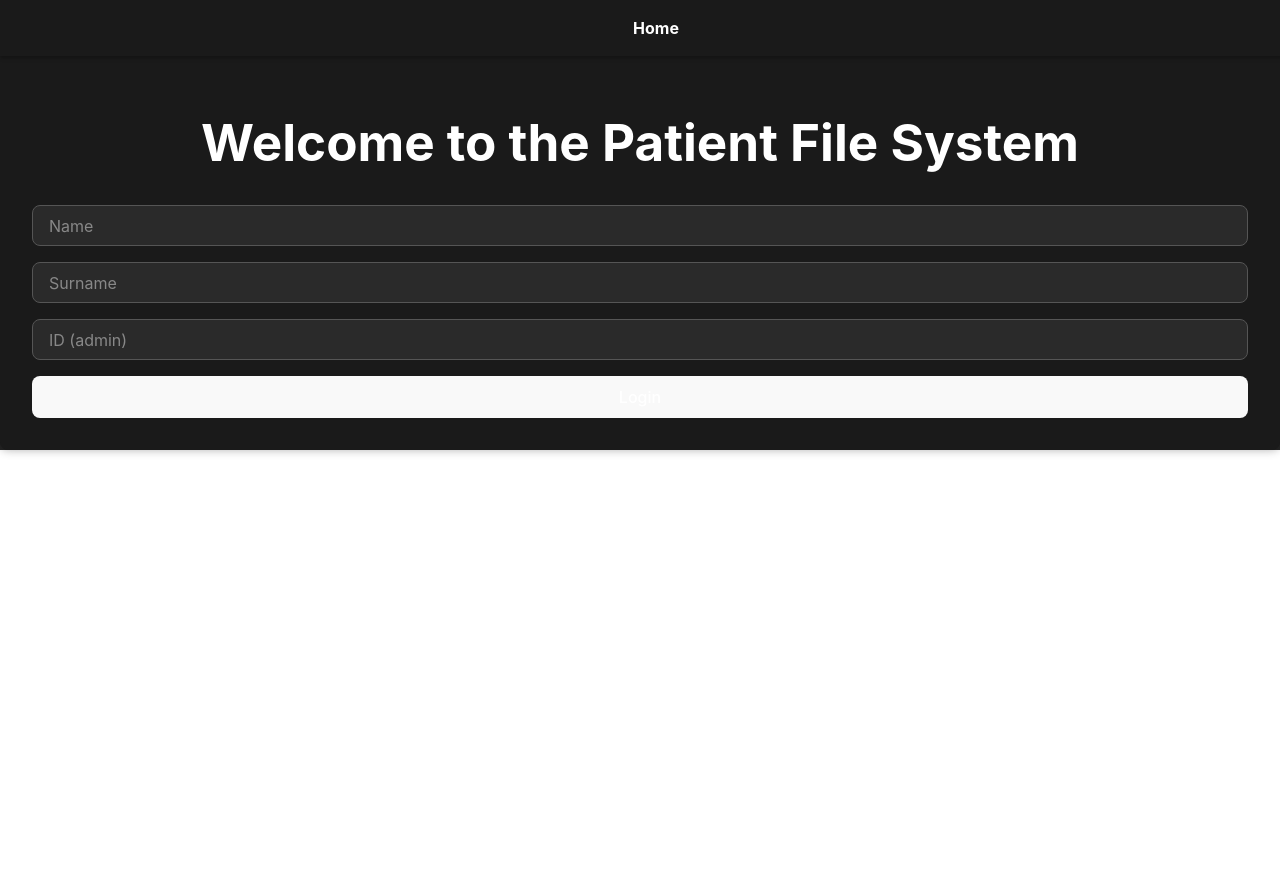
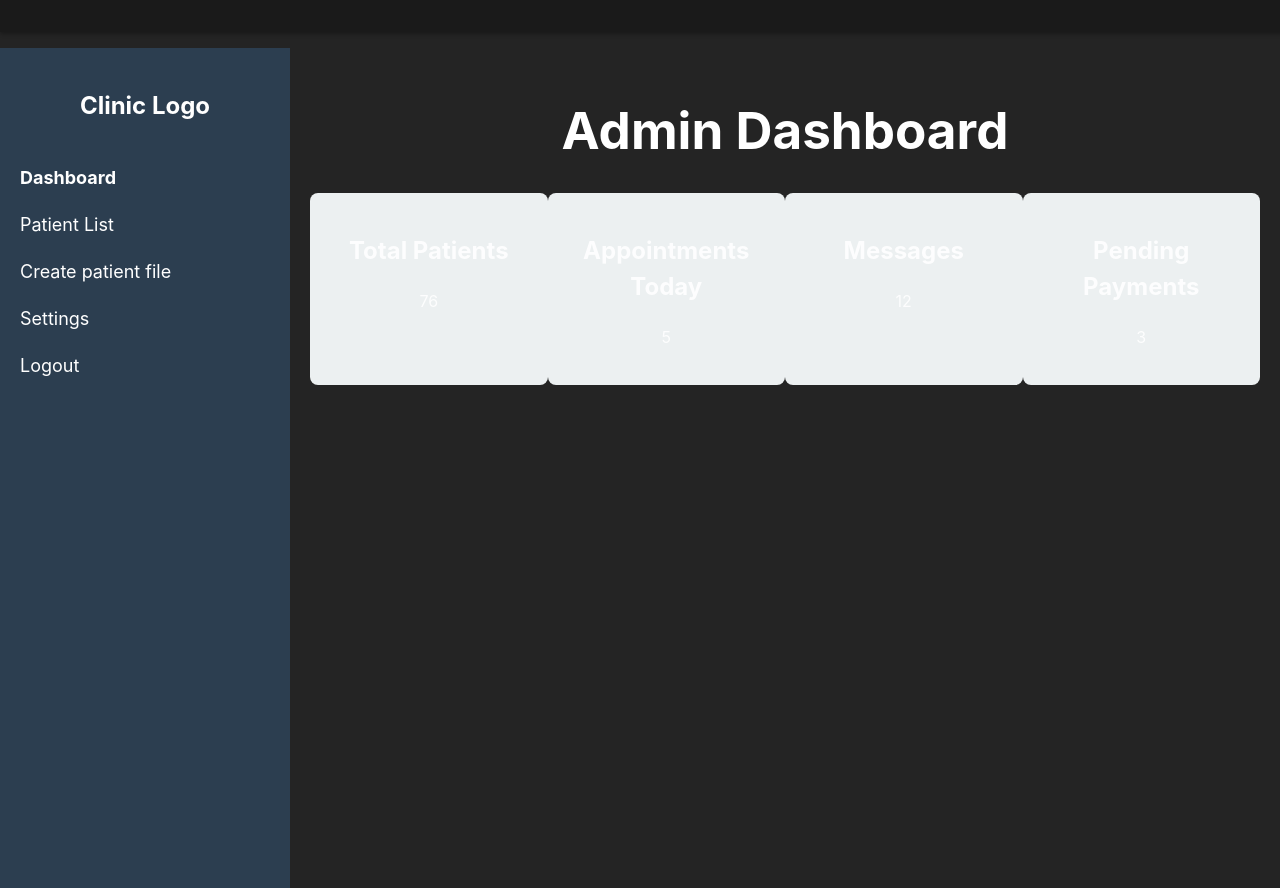
Before and after one commit to Cynthig/MedFile, a React (Vite) app: page / in a window 1280 px wide. Before the commit the page ends 800 px from the top, so only its background shows below. Built offline with nearby package versions, Linux system fonts and the light colour scheme.

Commit message:
Added dashboard

```diff
--- a/package.json
+++ b/package.json
@@ -12,7 +12,8 @@
   "dependencies": {
     "crypto-js": "^4.2.0",
     "react": "^18.3.1",
-    "react-dom": "^18.3.1"
+    "react-dom": "^18.3.1",
+    "react-router-dom": "^6.26.1"
   },
   "devDependencies": {
     "@types/react": "^18.3.3",
--- a/src/App.jsx
+++ b/src/App.jsx
@@ -23,9 +23,7 @@ const App = () => {
       <header className="header">
         <nav>
           <ul>
-            <li>
-              <Link to="/">Home</Link>
-            </li>
+
             {practitioner && (
               <>
                 <li>
--- a/src/components/HomePage.jsx
+++ b/src/components/HomePage.jsx
@@ -1,52 +1,37 @@
-import React, { useState } from 'react';
+import React from 'react';
 import { useNavigate } from 'react-router-dom';
+import Sidebar from './Sidebar';
 import '../index.css';  // Assuming you have a separate CSS file
 
-const HomePage = ({ onLogin }) => {
-  const [practitioner, setPractitioner] = useState({ name: '', surname: '', id: '' });
+const HomePage = () => {
   const navigate = useNavigate();
 
-  const handleChange = (e) => {
-    setPractitioner({ ...practitioner, [e.target.name]: e.target.value });
-  };
-
-  const handleSubmit = (e) => {
-    e.preventDefault();
-    onLogin(practitioner);
-  };
-
-    return (
-      <div className="container">
-        <h1>Welcome to the Patient File System</h1>
-        <form className="login-form" onSubmit={handleSubmit}>
-          <input
-            type="text"
-            name="name"
-            value={practitioner.name}
-            onChange={handleChange}
-            placeholder="Name"
-            required
-          />
-          <input
-            type="text"
-            name="surname"
-            value={practitioner.surname}
-            onChange={handleChange}
-            placeholder="Surname"
-            required
-          />
-          <input
-            type="text"
-            name="id"
-            value={practitioner.id}
-            onChange={handleChange}
-            placeholder="ID (admin)"
-            required
-          />
-          <button type="submit">Login</button>
-        </form>
+  return (
+    <div className="dashboard-layout">
+      <Sidebar />
+      <div className="dashboard-container">
+        <h1>Admin Dashboard</h1>
+        <div className="dashboard-content">
+          <div className="dashboard-item" onClick={() => navigate('/patients')}>
+            <h2>Total Patients</h2>
+            <p>76</p>
+          </div>
+          <div className="dashboard-item" onClick={() => navigate('/appointments')}>
+            <h2>Appointments Today</h2>
+            <p>5</p>
+          </div>
+          <div className="dashboard-item" onClick={() => navigate('/messages')}>
+            <h2>Messages</h2>
+            <p>12</p>
+          </div>
+          <div className="dashboard-item" onClick={() => navigate('/payment-information')}>
+            <h2>Pending Payments</h2>
+            <p>3</p>
+          </div>
+        </div>
       </div>
-    );
+    </div>
+  );
 };
 
 export default HomePage;
--- /dev/null
+++ b/src/components/Sidebar.jsx
@@ -0,0 +1,45 @@
+import React from 'react';
+import { NavLink } from 'react-router-dom';
+import '../index.css'; // Assuming you have a CSS file for styling
+
+const Sidebar = () => {
+  return (
+    <div className="sidebar">
+      <div className="clinic-logo">
+        {/* Add your clinic logo here */}
+        <h2>Clinic Logo</h2>
+      </div>
+      <nav className="nav-menu">
+        <ul>
+          <li>
+            <NavLink to="/" activeClassName="active">
+              Dashboard
+            </NavLink>
+          </li>
+          <li>
+            <NavLink to="/patients" activeClassName="active">
+              Patient List
+            </NavLink>
+          </li>
+          <li>
+            <NavLink to="/messages" activeClassName="active">
+              Create patient file
+            </NavLink>
+          </li>
+          <li>
+            <NavLink to="/settings" activeClassName="active">
+              Settings
+            </NavLink>
+          </li>
+          <li>
+            <NavLink to="/logout" activeClassName="active">
+              Logout
+            </NavLink>
+          </li>
+        </ul>
+      </nav>
+    </div>
+  );
+};
+
+export default Sidebar;
--- a/src/index.css
+++ b/src/index.css
@@ -131,3 +131,113 @@ button:focus-visible {
     background-color: #f9f9f9;
   }
 }
+.app-container {
+  display: flex;
+  height: 100vh;
+}
+
+/* General Layout */
+.dashboard-layout {
+  display: flex;
+}
+
+/* Sidebar */
+.sidebar {
+  width: 250px;
+  background-color: #2c3e50; /* Navy Blue */
+  color: white;
+  height: 100vh;
+  padding: 20px;
+}
+
+.sidebar .clinic-logo {
+  margin-bottom: 40px;
+  text-align: center;
+}
+
+.nav-menu ul {
+  list-style-type: none;
+  padding: 0;
+}
+
+.nav-menu li {
+  margin: 20px 0;
+}
+
+.nav-menu a {
+  color: white;
+  text-decoration: none;
+  font-size: 18px;
+}
+
+.nav-menu a.active {
+  font-weight: bold;
+}
+
+.nav-menu a:hover {
+  color: #f39c12; /* Orange */
+}
+
+/* Dashboard Content */
+.dashboard-container {
+  flex-grow: 1;
+  padding: 20px;
+}
+
+.dashboard-content {
+  display: flex;
+  justify-content: space-between;
+}
+
+.dashboard-item {
+  background-color: #ecf0f1; /* Light Grey */
+  padding: 20px;
+  border-radius: 8px;
+  width: 22%;
+  text-align: center;
+  cursor: pointer;
+}
+
+.dashboard-item:hover {
+  background-color: #bdc3c7;
+}
+
+
+/* Login Page */
+.login-container {
+  display: flex;
+  flex-direction: column;
+  align-items: center;
+  justify-content: center;
+  height: 100vh;
+
+}
+
+.login-form {
+  background-color: white;
+  padding: 20px;
+  border-radius: 8px;
+  box-shadow: 0 0 10px rgba(0, 0, 0, 0.1);
+}
+
+.login-form input {
+  width: 100%;
+  padding: 10px;
+  margin-bottom: 10px;
+  border-radius: 4px;
+  border: 1px solid #ddd;
+}
+
+.login-form button {
+  width: 100%;
+  padding: 10px;
+  background-color: #2c3e50; /* Navy Blue */
+  color: rgb(13, 38, 54);
+  border: none;
+  border-radius: 4px;
+  cursor: pointer;
+}
+
+.login-form button:hover {
+  background-color: #f39c12; /* Orange */
+}
```
Also changed, not shown: src/components/LoginPage.jsx (added, +50 -0 lines), 1 other file (tests, documents, lock files or other folders).
